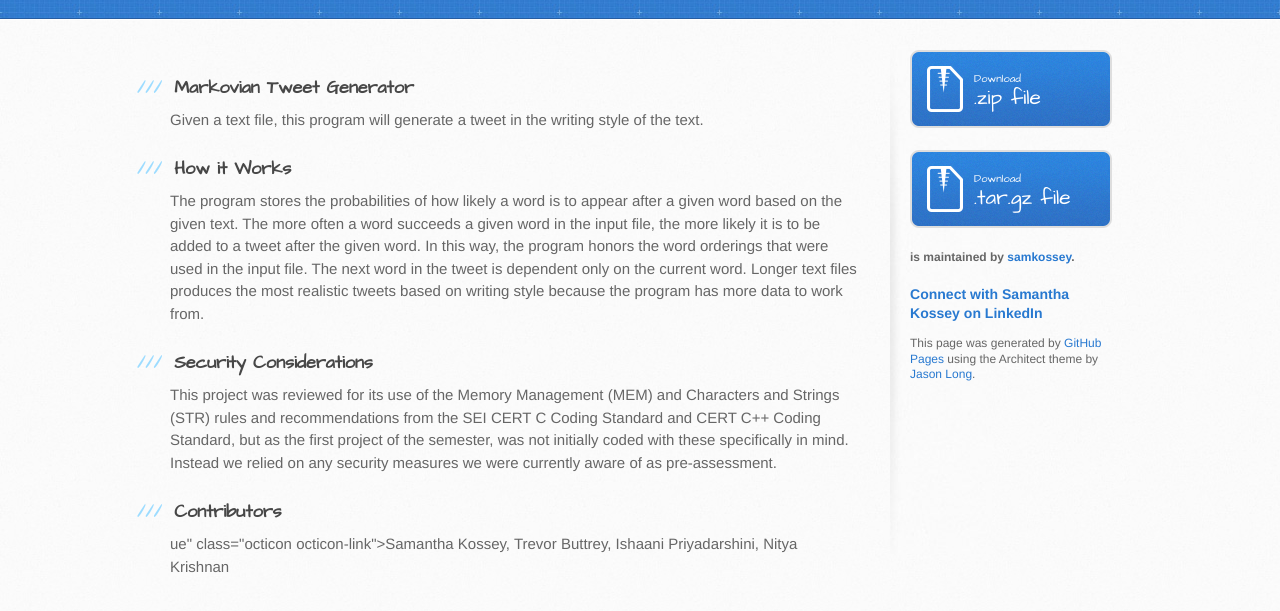
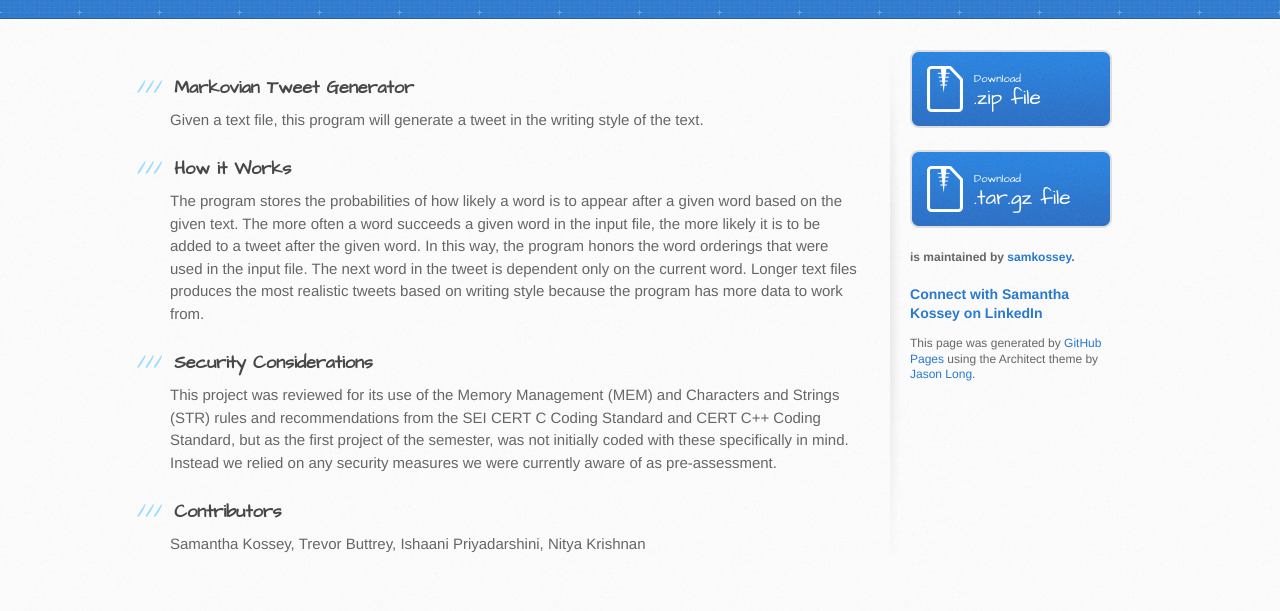
Before and after one commit to samkossey/markov_tweets, a plain HTML site: page index.html in a window 1280 px wide. Shown: the part 171-782 px from the top of the page. Drawn offline with Linux system fonts and the light colour scheme.

Commit message:
Update index.html

```diff
--- a/index.html
+++ b/index.html
@@ -53,7 +53,7 @@ I<!DOCTYPE html>
 
 <h3>
 <a id="authors-and-contributors" class="anchor" href="#authors-and-contributors" aria-hidden="true"><span aria-hidden="true" class="octicon octicon-link"></span></a>Contributors</h3>
-ue" class="octicon octicon-link"></span></a>Samantha Kossey, Trevor Buttrey, Ishaani Priyadarshini, Nitya Krishnan</h3>
+<p>Samantha Kossey, Trevor Buttrey, Ishaani Priyadarshini, Nitya Krishnan</p>
 
         </section>
 
```
